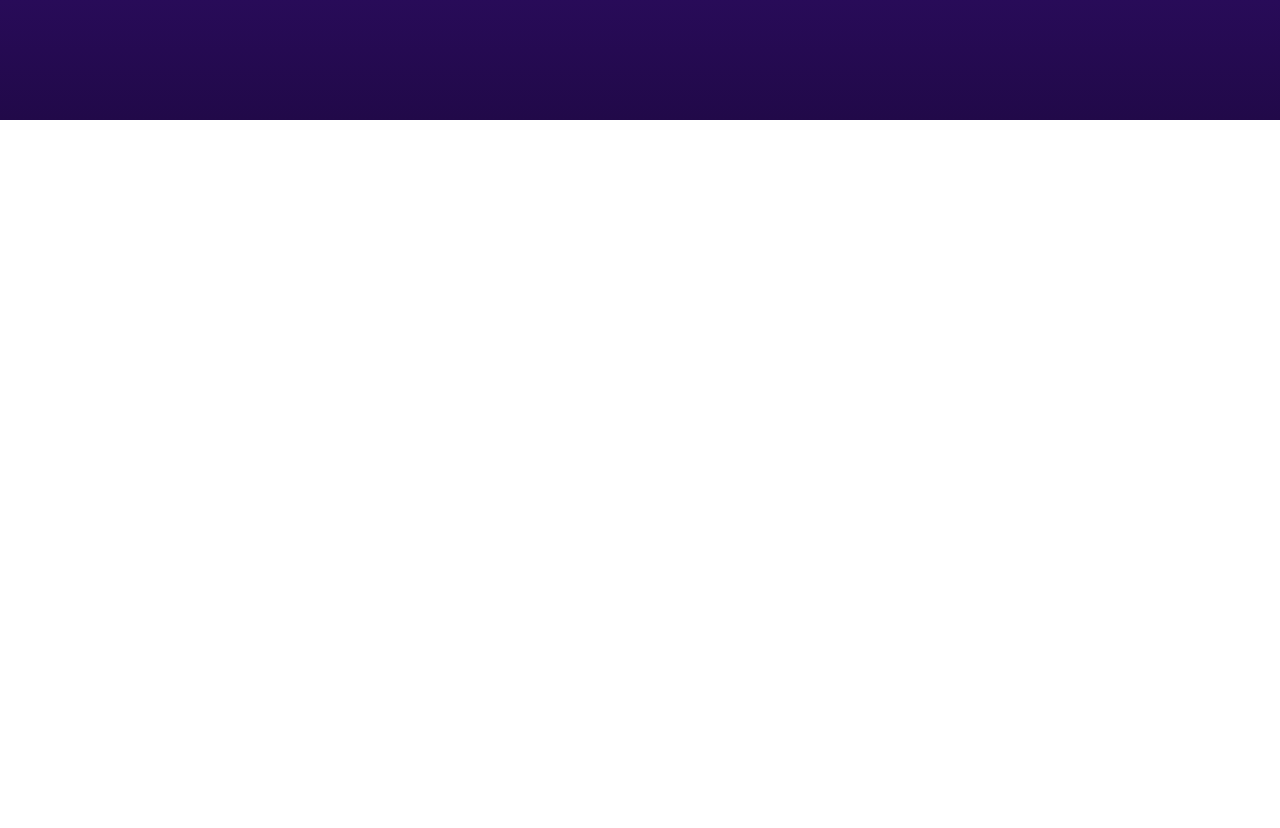
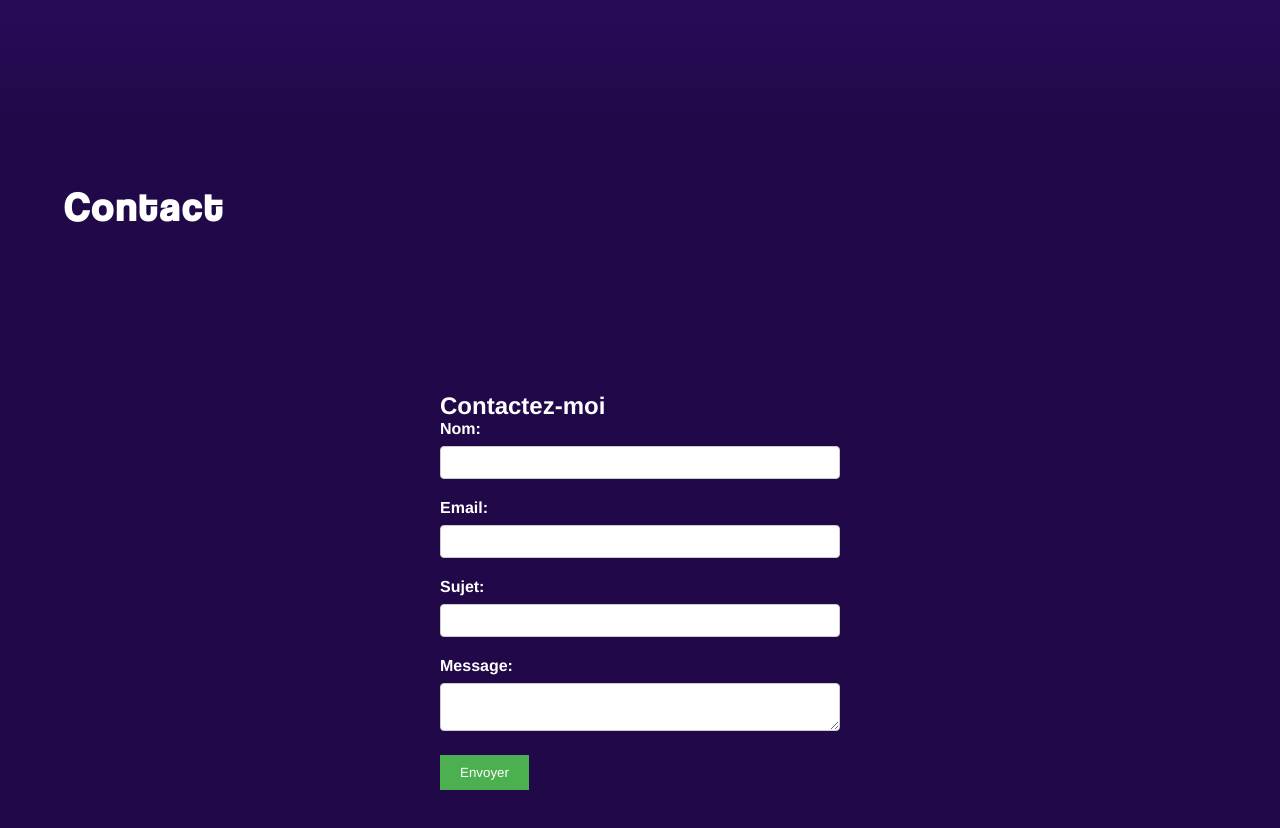
Before and after one commit to LeBonMimo/portfolio, a React (Vite) app in the folder react-portfolio/: page / in a window 1280 px wide. Shown: the part 2280-3108 px from the top of the page. Before the commit the page ends 2400 px from the top, so only its background shows below. Built offline with nearby package versions, Linux system fonts and the light colour scheme.

Commit message:
contact avec api EmailJS

```diff
--- a/react-portfolio/package.json
+++ b/react-portfolio/package.json
@@ -11,6 +11,7 @@
   },
   "dependencies": {
     "@phosphor-icons/react": "^2.1.7",
+    "emailjs-com": "^3.2.0",
     "react": "^18.3.1",
     "react-dom": "^18.3.1",
     "scss": "^0.2.4"
--- a/react-portfolio/src/App.jsx
+++ b/react-portfolio/src/App.jsx
@@ -1,4 +1,5 @@
 import "./App.scss"
+import { Contact } from "./components/Contact/Contact"
 import { Hero } from "./components/Hero/Hero"
 import { Navbar } from "./components/Navbar/Navbar"
 import { Pres } from "./components/Pres/Pres"
@@ -14,6 +15,7 @@ function App() {
       </div>
       <Pres />
       <Projects />
+      <Contact />
     </div>
   )
 }
--- /dev/null
+++ b/react-portfolio/src/components/Contact/Contact.jsx
@@ -0,0 +1,18 @@
+import React from 'react'
+import { getImageUrl } from '../../utils'
+import './Contact.scss'
+import { ContactForm } from '../ContactForm/ContactForm'
+
+
+export const Contact = () => {
+    return (
+        <section id='contact' className="contact">
+            <div className="contact-container">
+                <h2 className='contact-title'>Contact</h2>
+
+                <ContactForm/>
+
+            </div>
+        </section>
+    );
+}
--- /dev/null
+++ b/react-portfolio/src/components/Contact/Contact.scss
@@ -0,0 +1,24 @@
+@import "../../vars.scss";
+
+.contact{
+    height: 100vh;
+    padding: 5%;
+    background: $color-primary;
+    color: $color-text-light;
+
+    &-container {
+        display: flex;
+        flex-direction: column;
+        gap: 5rem;
+        height: 100%;
+        max-width: 1256px;
+        margin: 0 auto;
+    }
+
+    &-title {
+        font-family: $font-title;
+        letter-spacing: 3px;
+        font-size: $fs-800;
+        margin-bottom: 1rem;
+      }
+}
--- /dev/null
+++ b/react-portfolio/src/components/ContactForm/ContactForm.jsx
@@ -0,0 +1,135 @@
+import React, { useState } from 'react';
+import './ContactForm.scss'
+import emailjs from 'emailjs-com';
+
+export const ContactForm = () => {
+  const [formData, setFormData] = useState({
+    name: '',
+    email: '',
+    subject: '',
+    message: ''
+  });
+
+  const [error, setError] = useState('');
+  const [success, setSuccess] = useState('');
+
+  // Fonction pour gérer les changements dans les champs
+  const handleChange = (e) => {
+    setFormData({
+      ...formData,
+      [e.target.name]: e.target.value,
+    });
+  };
+
+  // Validation simple de l'email
+  const validateEmail = (email) => {
+    const regex = /^[^\s@]+@[^\s@]+\.[^\s@]+$/;
+    return regex.test(email);
+  };
+
+  // Fonction pour envoyer l'email avec EmailJS
+  const sendEmail = (templateParams) => {
+    // Remplacer par votre propre Service ID, Template ID et User ID
+    const serviceID = 'service_twldyyu';
+    const templateID = 'template_70ohod8';
+    const userID = 'lh9pqZdkamPYgoSUw'
+
+    emailjs.send(serviceID, templateID, templateParams, userID)
+      .then((response) => {
+        console.log('SUCCESS!', response.status, response.text);
+        setSuccess('Votre message a été envoyé avec succès.');
+        setError('');
+        setFormData({
+          name: '',
+          email: '',
+          subject: '',
+          message: ''
+        });
+      }, (err) => {
+        console.error('FAILED...', err);
+        setError('Une erreur s\'est produite lors de l\'envoi de votre message.');
+      });
+  };
+
+  // Fonction pour gérer la soumission du formulaire
+  const handleSubmit = (e) => {
+    e.preventDefault();
+
+    // Validation des champs
+    if (!formData.name || !formData.email || !formData.message) {
+      setError('Tous les champs obligatoires doivent être remplis.');
+      return;
+    }
+
+    if (!validateEmail(formData.email)) {
+      setError('Veuillez entrer une adresse email valide.');
+      return;
+    }
+
+    // Création des paramètres du template pour EmailJS
+    const templateParams = {
+      from_name: formData.name,
+      from_email: formData.email,
+      subject: formData.subject,
+      message: formData.message,
+    };
+
+    // Envoyer l'email
+    sendEmail(templateParams);
+  };
+
+  return (
+    <div className="contact-form">
+      <h2>Contactez-moi</h2>
+
+      {error && <p style={{ color: 'red' }}>{error}</p>}
+      {success && <p style={{ color: 'green' }}>{success}</p>}
+
+      <form onSubmit={handleSubmit}>
+        <div>
+          <label>Nom:</label>
+          <input
+            type="text"
+            name="name"
+            value={formData.name}
+            onChange={handleChange}
+            required
+          />
+        </div>
+
+        <div>
+          <label>Email:</label>
+          <input
+            type="email"
+            name="email"
+            value={formData.email}
+            onChange={handleChange}
+            required
+          />
+        </div>
+
+        <div>
+          <label>Sujet:</label>
+          <input
+            type="text"
+            name="subject"
+            value={formData.subject}
+            onChange={handleChange}
+          />
+        </div>
+
+        <div>
+          <label>Message:</label>
+          <textarea
+            name="message"
+            value={formData.message}
+            onChange={handleChange}
+            required
+          />
+        </div>
+
+        <button type="submit">Envoyer</button>
+      </form>
+    </div>
+  );
+};
--- /dev/null
+++ b/react-portfolio/src/components/ContactForm/ContactForm.scss
@@ -0,0 +1,33 @@
+@import "../../vars.scss";
+
+.contact-form {
+    width: 400px;
+    margin: auto;
+  }
+
+  .contact-form label {
+    display: block;
+    margin-bottom: 8px;
+    font-weight: bold;
+  }
+
+  .contact-form input,
+  .contact-form textarea {
+    width: 100%;
+    padding: 8px;
+    margin-bottom: 20px;
+    border: 1px solid #ccc;
+    border-radius: 4px;
+  }
+
+  .contact-form button {
+    padding: 10px 20px;
+    background-color: #4CAF50;
+    color: white;
+    border: none;
+    cursor: pointer;
+  }
+
+  .contact-form button:hover {
+    background-color: #45a049;
+  }
```
Also changed, not shown: 1 other file (tests, documents, lock files or other folders).
